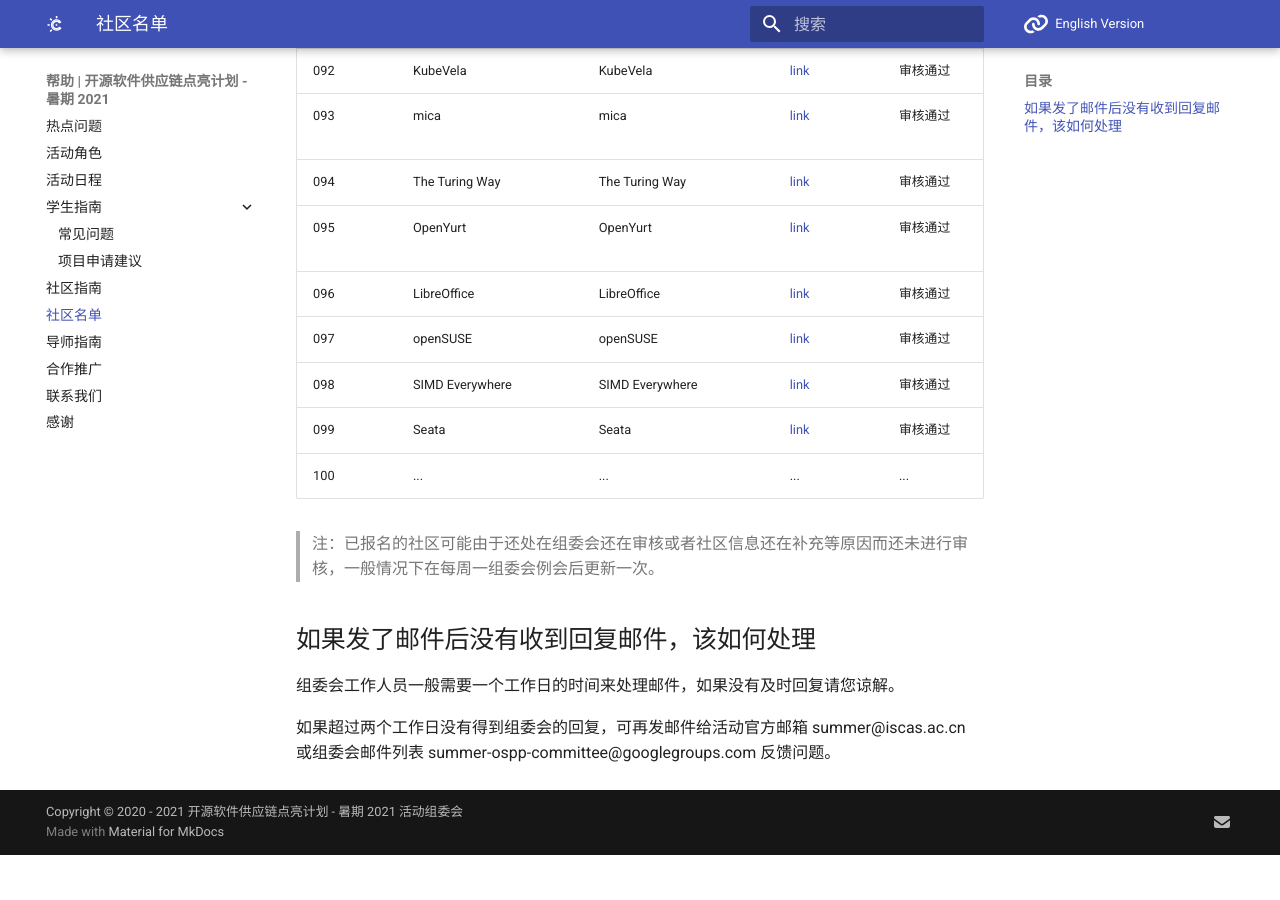
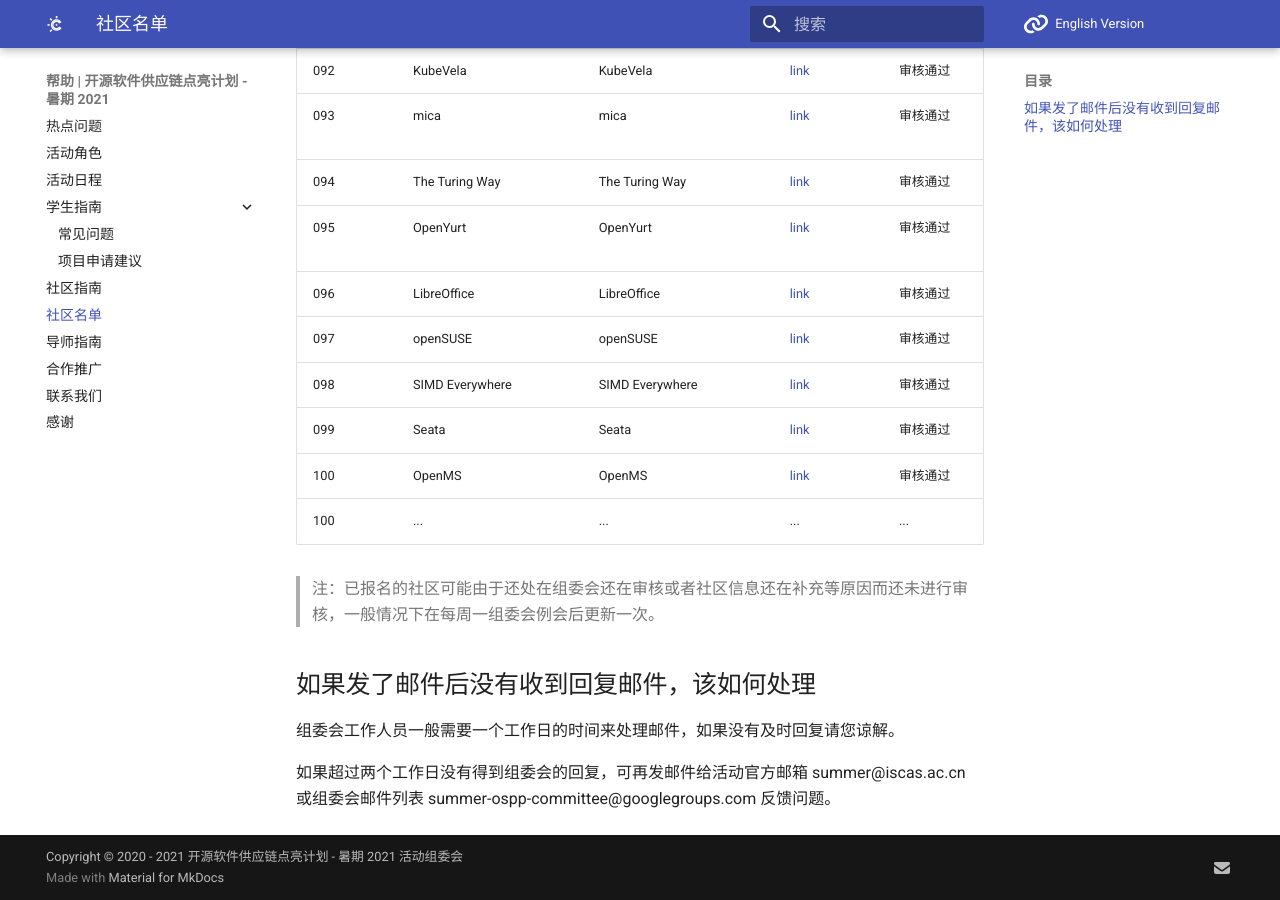
Before and after one commit to summer-ospp/help, an MkDocs documentation site: the page built from docs/communities-list.md, in a window 1280 px wide and 900 px high, scrolled down 4838 px. Built offline with MkDocs 1.6.1 and Material for MkDocs 9.7.7, drawn with Linux system fonts in a browser that asks for light colours; comment, search, counter and statistics services are not loaded; before the commit the page ends 5693 px from its top, so only the background shows below that.

Commit message:
Update communities-list.md

```diff
--- a/docs/communities-list.md
+++ b/docs/communities-list.md
@@ -105,7 +105,8 @@
 | 097  | openSUSE                | openSUSE                        | [link]( https://www.opensuse.org/)                                | 审核通过    |
 | 098  | SIMD Everywhere         | SIMD Everywhere                 | [link]( https://github.com/simd-everywhere/simde)                 | 审核通过    |
 | 099  | Seata                   | Seata                           | [link]( https://seata.io/zh-cn/)                                  | 审核通过    |
-| 100  | ...                     | ...                | ...         | ...    |
+| 100  | OpenMS                  | OpenMS                          | [link]( https://www.openms.org)                                           | 审核通过    |
+| 100  | ...                     | ...                             | ...              | ...    |
 
 
 > 注：已报名的社区可能由于还处在组委会还在审核或者社区信息还在补充等原因而还未进行审核，一般情况下在每周一组委会例会后更新一次。
```
